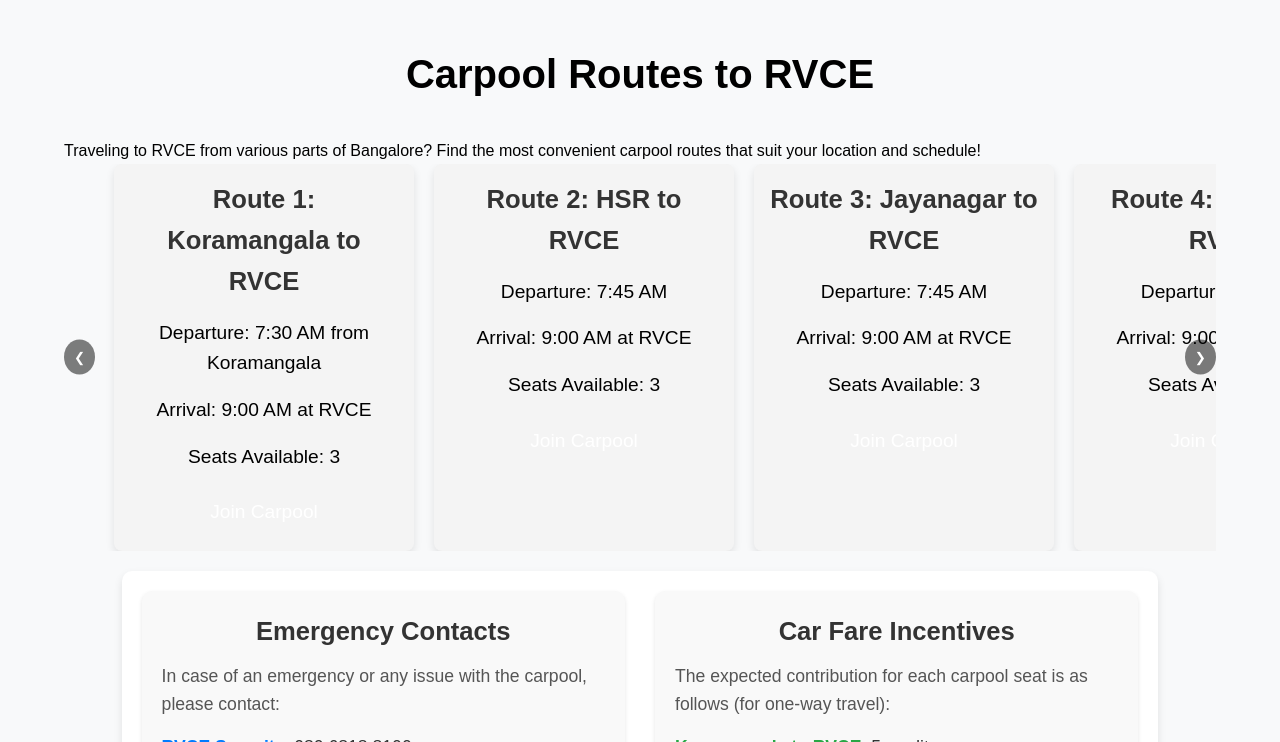
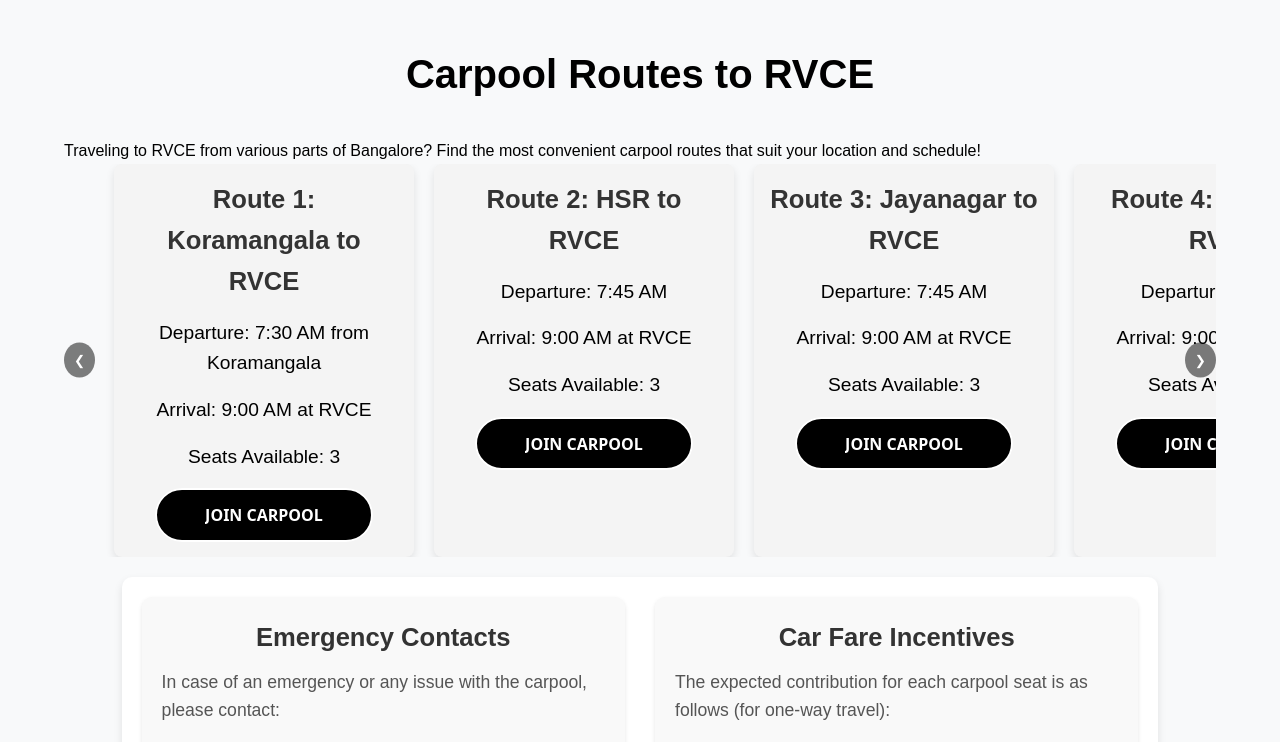
Before and after one commit to Joseph25Rejo/LinkRide, a website: page frontend/public/index.html in a window 1280 px wide. Shown: the part 921-1663 px from the top of the page. Drawn offline with Linux system fonts and the light colour scheme; files that its build step writes are made by us from their sources; files whose address does not match are found by name.

Commit message:
Styling changes

```diff
--- a/frontend/public/index.html
+++ b/frontend/public/index.html
@@ -45,7 +45,11 @@
             <div class="hero-content">
                 <div class="title-and-button"></div><h1 class="animate-title">Carpooling for Students</h1>
                     <p class="animate-subtitle">A smarter way to get to college—Save money and reduce your carbon footprint.</p>
-                    <a href="/carpooling" class="btn-primary rainbow-border">Find Carpool</a>
+                    <button class="btn-17" onclick="window.location.href='/carpooling'">
+                        <span class="text-container">
+                          <span class="text">Join Carpool</span>
+                        </span>
+                    </button>
                 </div>
             </div>
         </section>
@@ -67,28 +71,44 @@
                         <p>Departure: 7:30 AM from Koramangala</p>
                         <p>Arrival: 9:00 AM at RVCE</p>
                         <p>Seats Available: 3</p>
-                        <button class="btn-primary">Join Carpool</button>
+                        <button class="btn-17">
+                            <span class="text-container">
+                              <span class="text">Join Carpool</span>
+                            </span>
+                        </button>
                     </div>
                     <div class="route-card">
                         <h3>Route 2: HSR to RVCE</h3>
                         <p>Departure: 7:45 AM </p>
                         <p>Arrival: 9:00 AM at RVCE</p>
                         <p>Seats Available: 3</p>
-                        <button class="btn-primary">Join Carpool</button>
+                        <button class="btn-17">
+                            <span class="text-container">
+                              <span class="text">Join Carpool</span>
+                            </span>
+                        </button>
                     </div>
                     <div class="route-card">
                         <h3>Route 3: Jayanagar to RVCE</h3>
                         <p>Departure: 7:45 AM </p>
                         <p>Arrival: 9:00 AM at RVCE</p>
                         <p>Seats Available: 3</p>
-                        <button class="btn-primary">Join Carpool</button>
+                        <button class="btn-17">
+                            <span class="text-container">
+                              <span class="text">Join Carpool</span>
+                            </span>
+                        </button>
                     </div>
                     <div class="route-card">
                         <h3>Route 4: Hebbal to RVCE</h3>
                         <p>Departure: 7:15 AM </p>
                         <p>Arrival: 9:00 AM at RVCE</p>
                         <p>Seats Available: 3</p>
-                        <button class="btn-primary">Join Carpool</button>
+                        <button class="btn-17">
+                            <span class="text-container">
+                              <span class="text">Join Carpool</span>
+                            </span>
+                        </button>
                     </div>
                 </div>
                 <button class="carousel-btn right-btn" onclick="moveSlide(1)">&#10095;</button>
@@ -205,7 +225,7 @@
             }
 
             // Join Carpool Button Handler
-            document.querySelectorAll('.btn-primary').forEach(button => {
+            document.querySelectorAll('btn-17').forEach(button => {
                 if (button.textContent === 'Join Carpool') {
                     button.addEventListener('click', handleJoinCarpool);
                 }
--- a/frontend/src/css/game.css
+++ b/frontend/src/css/game.css
@@ -1020,3 +1020,121 @@
   .title-and-button {
     text-align: center; /* Centers the content horizontally within the container */
   }
+  .btn-17,
+.btn-17 *,
+.btn-17 :after,
+.btn-17 :before,
+.btn-17:after,
+.btn-17:before {
+  border: 0 solid;
+  box-sizing: border-box;
+}
+.btn-17 {
+  -webkit-tap-highlight-color: transparent;
+  -webkit-appearance: button;
+  background-color: #000;
+  background-image: none;
+  color: #fff;
+  cursor: pointer;
+  font-family: ui-sans-serif, system-ui, -apple-system, BlinkMacSystemFont,
+    Segoe UI, Roboto, Helvetica Neue, Arial, Noto Sans, sans-serif,
+    Apple Color Emoji, Segoe UI Emoji, Segoe UI Symbol, Noto Color Emoji;
+  font-size: 100%;
+  font-weight: 900;
+  line-height: 1.5;
+  margin: 0;
+  -webkit-mask-image: -webkit-radial-gradient(#000, #fff);
+  padding: 0;
+  text-transform: uppercase;
+}
+.btn-17:disabled {
+  cursor: default;
+}
+.btn-17:-moz-focusring {
+  outline: auto;
+}
+.btn-17 svg {
+  display: block;
+  vertical-align: middle;
+}
+.btn-17 [hidden] {
+  display: none;
+}
+.btn-17 {
+  border-radius: 99rem;
+  border-width: 2px;
+  padding: 0.8rem 3rem;
+  z-index: 0;
+}
+.btn-17,
+.btn-17 .text-container {
+  overflow: hidden;
+  position: relative;
+}
+.btn-17 .text-container {
+  display: block;
+  mix-blend-mode: difference;
+}
+.btn-17 .text {
+  display: block;
+  position: relative;
+}
+.btn-17:hover .text {
+  -webkit-animation: move-up-alternate 0.3s forwards;
+  animation: move-up-alternate 0.3s forwards;
+}
+@-webkit-keyframes move-up-alternate {
+  0% {
+    transform: translateY(0);
+  }
+  50% {
+    transform: translateY(80%);
+  }
+  51% {
+    transform: translateY(-80%);
+  }
+  to {
+    transform: translateY(0);
+  }
+}
+@keyframes move-up-alternate {
+  0% {
+    transform: translateY(0);
+  }
+  50% {
+    transform: translateY(80%);
+  }
+  51% {
+    transform: translateY(-80%);
+  }
+  to {
+    transform: translateY(0);
+  }
+}
+.btn-17:after,
+.btn-17:before {
+  --skew: 0.2;
+  background: #fff;
+  content: "";
+  display: block;
+  height: 102%;
+  left: calc(-50% - 50% * var(--skew));
+  pointer-events: none;
+  position: absolute;
+  top: -104%;
+  transform: skew(calc(150deg * var(--skew))) translateY(var(--progress, 0));
+  transition: transform 0.2s ease;
+  width: 100%;
+}
+.btn-17:after {
+  --progress: 0%;
+  left: calc(50% + 50% * var(--skew));
+  top: 102%;
+  z-index: -1;
+}
+.btn-17:hover:before {
+  --progress: 100%;
+}
+.btn-17:hover:after {
+  --progress: -102%;
+}
```
